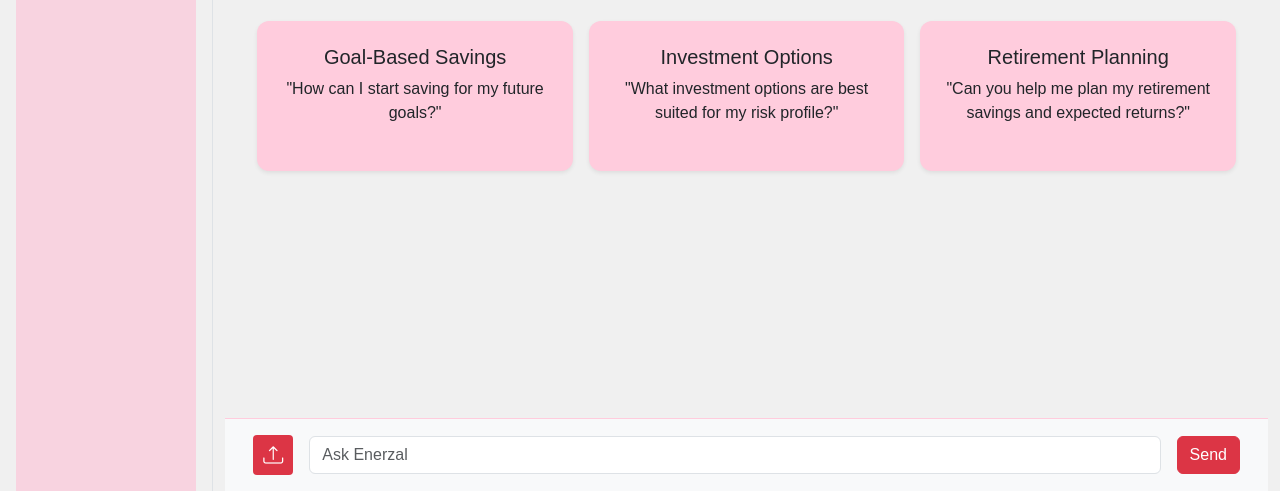
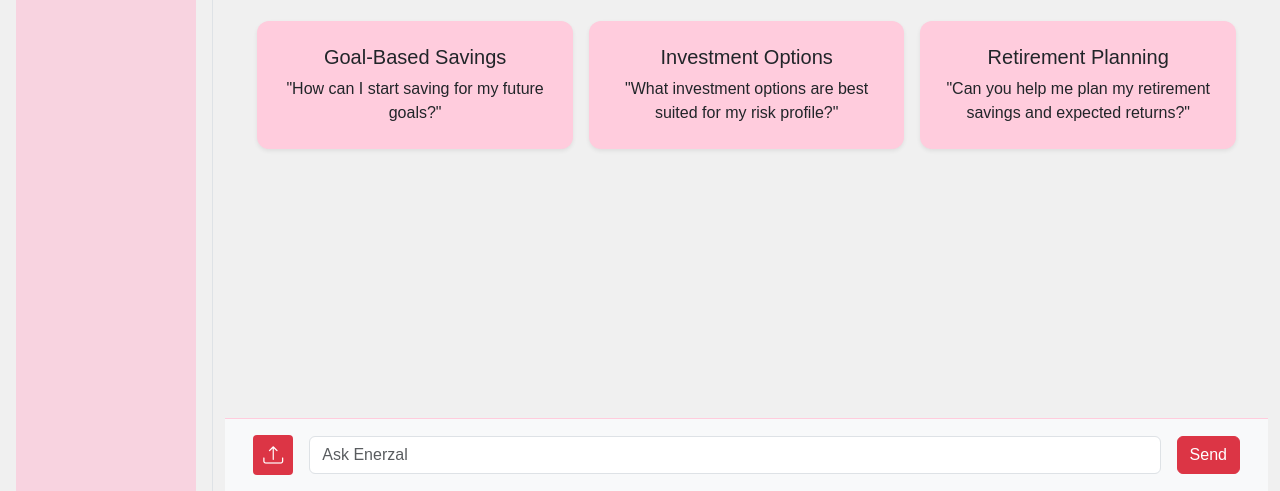
Before and after one commit to tech-enerzal/Finance_Assistant, a plain HTML site: page Prototype/Frontend/pages/chat.html in a window 1280 px wide. Shown: the part 309-800 px from the top of the page. Drawn offline with nearby package versions, Linux system fonts and the light colour scheme.

Commit message:
changed css

```diff
--- a/Prototype/Frontend/css/chat-styles.css
+++ b/Prototype/Frontend/css/chat-styles.css
@@ -58,9 +58,6 @@ html, body {
 }
 
 .chat-bubble {
-    width: 200px; /* Fixed width for uniform size */
-    height: 150px; /* Fixed height for uniform size */
-    padding: 20px; /* Padding for consistent spacing */
     display: flex;
     flex-direction: column;
     border-radius: 0.75rem;
```
